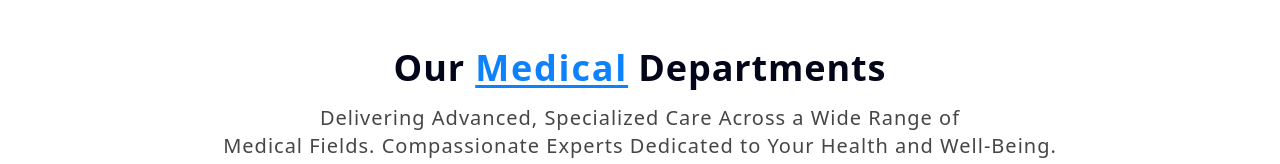
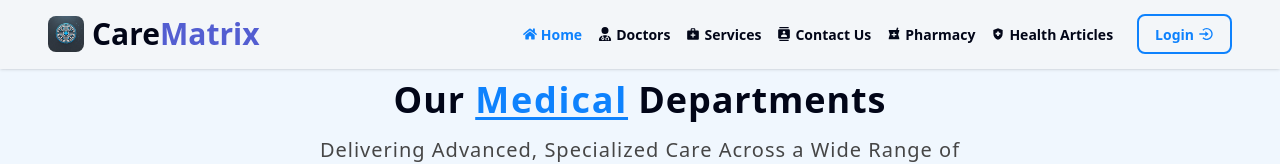
Before and after one commit to ssmahim01/Care-Matrix-With-Dev-Sync, a React (Vite) app: page / in a window 1280 px wide. Shown: the top 164 px of the page. Built offline with nearby package versions, Linux system fonts and the light colour scheme.

Commit message:
Added CSS file of Navbar and logo of website then Updated Navbar component also import Navbar to the MainLayout

```diff
--- a/package.json
+++ b/package.json
@@ -21,6 +21,7 @@
     "lucide-react": "^0.479.0",
     "react": "^19.0.0",
     "react-dom": "^19.0.0",
+    "react-icons": "^5.5.0",
     "react-router": "^7.3.0",
     "react-router-dom": "^7.3.0",
     "redux": "^5.0.1",
--- a/src/layouts/MainLayout.jsx
+++ b/src/layouts/MainLayout.jsx
@@ -1,9 +1,15 @@
+import Navbar from "@/shared/Navbar/Navbar";
 import { Outlet } from "react-router-dom";
 
 const MainLayout = () => {
     return (
         <div>
+            {/* Shared Navbar component */}
+            <Navbar />
+            {/* All contents wrapping inside of the outlet*/}
+            <div className="min-h-[calc(100vh-313px)] py-8 bg-[#f0f7fe]">
             <Outlet />
+            </div>
         </div>
     );
 };
--- /dev/null
+++ b/src/shared/Navbar/Navbar.css
@@ -0,0 +1,3 @@
+a.active{
+    color: #0E82FD
+}
--- a/src/shared/Navbar/Navbar.jsx
+++ b/src/shared/Navbar/Navbar.jsx
@@ -1,9 +1,143 @@
+import { BiLogInCircle, BiLogOutCircle } from "react-icons/bi";
+import { FaHome } from "react-icons/fa";
+import { MdContacts, MdHealthAndSafety, MdLocalPharmacy, MdMedicalServices, MdMenuBook } from "react-icons/md";
+import { FaUserDoctor } from "react-icons/fa6";
+import { Link, NavLink } from "react-router-dom";
+import CareMatrixLogo from "../../assets/Images/logo-care-matrix.webp";
+import "./Navbar.css";
+
 const Navbar = () => {
-    return (
-        <div>
-            Navbar
+    const user = null;
+
+  const routes = (
+    <>
+      <NavLink
+        className="flex gap-1 items-center"
+        to="/"
+      >
+        <FaHome /> <span className="font-bold">Home</span>
+      </NavLink>
+      <NavLink
+        className="flex gap-1 items-center"
+        to="/doctors"
+      >
+        <FaUserDoctor /> <span className="font-bold">Doctors</span>
+      </NavLink>
+      <NavLink
+        className="flex gap-1 items-center"
+        to="/services"
+      >
+        <MdMedicalServices /> <span className="font-bold">Services</span>
+      </NavLink>
+      <NavLink
+        className="flex gap-1 items-center"
+        to="/contact-us"
+      >
+        <MdContacts /> <span className="font-bold">Contact Us</span>
+      </NavLink>
+      <NavLink
+        className="flex gap-1 items-center"
+        to="/pharmacy"
+      >
+        <MdLocalPharmacy /> <span className="font-bold">Pharmacy</span>
+      </NavLink>
+      <NavLink
+        className="flex gap-1 items-center"
+        to="/health-articles"
+      >
+        <MdHealthAndSafety /> <span className="font-bold">Health Articles</span>
+      </NavLink>
+    </>
+  );
+
+  return (
+    <div
+     className="navbar border-b border-[#f3f6f9] fixed z-10 shadow-sm lg:px-12 md:px-6 px-4 bg-[#f3f6f9]"
+    >
+      <div className="navbar-start">
+        <div className="dropdown">
+          <div
+            tabIndex={0}
+            role="button"
+            className="btn border border-neutral-300 btn-ghost lg:hidden mr-2"
+          >
+            <svg
+              xmlns="http://www.w3.org/2000/svg"
+              className="h-5 w-5"
+              fill="none"
+              viewBox="0 0 24 24"
+              stroke="currentColor"
+            >
+              <path
+                strokeLinecap="round"
+                strokeLinejoin="round"
+                strokeWidth="2"
+                d="M4 6h16M4 12h8m-8 6h16"
+              />
+            </svg>
+          </div>
+          <ul
+            tabIndex={0}
+            className="menu menu-sm dropdown-content bg-base-100/90 rounded-box z-[10] mt-3 w-60 p-3 shadow gap-4 mr-3"
+          >
+            {routes}
+          </ul>
         </div>
-    );
+        <div className="flex items-center">
+          <img
+            src={CareMatrixLogo}
+            className="w-9 h-9 rounded-md"
+            referrerPolicy="no-referrer"
+            alt="Logo of Care Matrix"
+          />
+          <a
+            href="/"
+            className="lg:text-3xl text-xl p-2 hidden md:flex gap-0 items-center font-bold"
+          >
+            <span>Care</span> <span className="text-[#535ed1]">Matrix</span>
+          </a>
+        </div>
+      </div>
+
+      <div className="navbar-end w-full">
+        <div className="hidden lg:flex">
+          <ul className="menu menu-horizontal gap-4 mr-3 px-1">
+            {routes}
+          </ul>
+        </div>
+
+
+        {user ? (
+          <div className="flex gap-2 items-center">
+            <figure className="w-12 h-12 avatar avatar-online">
+              <img
+                src={user?.photoURL}
+                alt={user?.displayName}
+                className="w-full h-full border-4 border-indigo-500 rounded-full"
+                referrerPolicy="no-referrer"
+              />
+            </figure>
+
+            <button
+              className="bg-rose-500 cursor-pointer py-2 px-5 text-white hover:bg-rose-700 rounded-md font-bold flex gap-1 items-center"
+            >
+              <BiLogOutCircle className="text-2xl" />
+              <span className="text-base">Log Out</span>
+            </button>
+          </div>
+        ) : (
+          <>
+            <button className="btn btn-outline border-2 text-[#0E82FD] hover:bg-sky-600 hover:text-white rounded-md md:ml-2 font-bold">
+              <Link to="/login" className="flex gap-1 items-center">
+                <span>Login</span>
+                <BiLogInCircle className="text-base" />
+              </Link>
+            </button>
+          </>
+        )}
+      </div>
+    </div>
+  );
 };
 
 export default Navbar;
```
Also changed, not shown: src/assets/Images/logo-care-matrix.webp (added), 1 other file (tests, documents, lock files or other folders).
